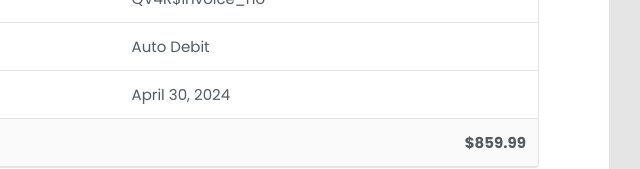
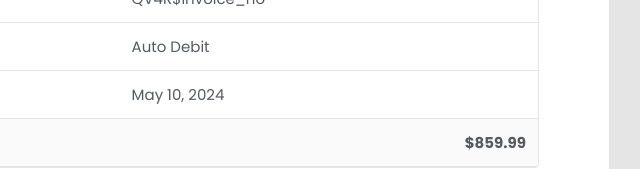
Before and after one commit to Mishrapragati123/pragati-invoice.io, a plain HTML site: page index.html in a window 1280 px wide. Shown: the part 642-811 px from the top of the page, 455-1095 px from the left. Drawn offline with Linux system fonts and the light colour scheme.

Commit message:
Update index.html

```diff
--- a/index.html
+++ b/index.html
@@ -67,7 +67,7 @@
                                                 </tr>
                                                 <tr>
                                                     <td>Date</td>
-                                                    <td>April 30, 2024</td>
+                                                    <td>May 10, 2024</td>
                                                 </tr>
                                             </tbody>
                                         </table>
```
